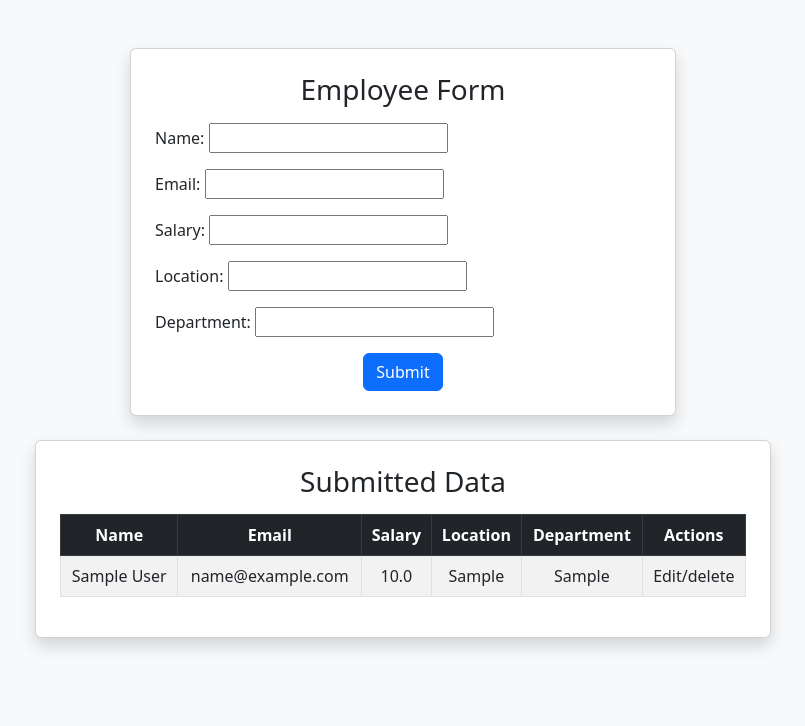
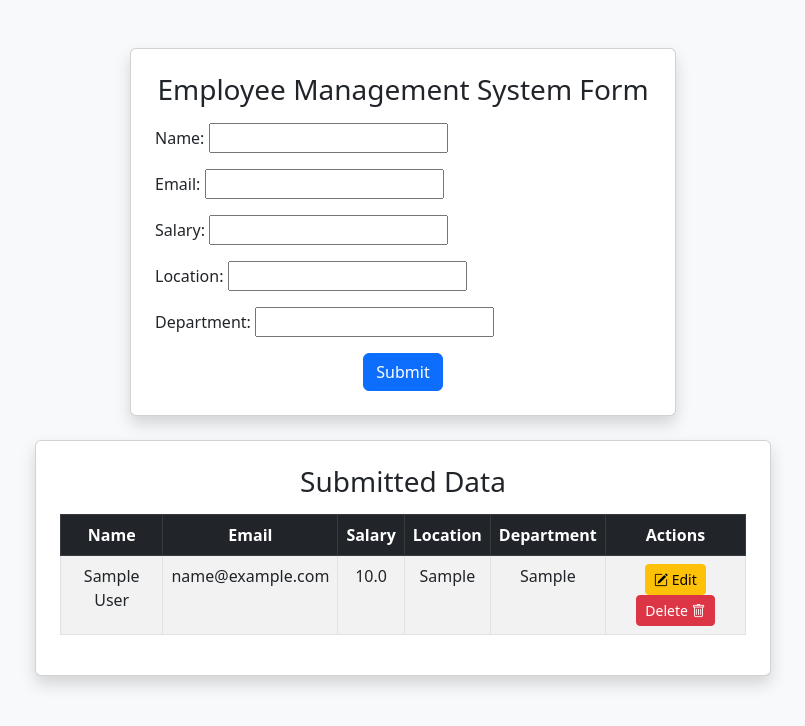
Before and after one commit to LikithAnkam/Django_CRUD_Project, a Django app: page / in a window 1280 px wide. Shown: the part 56-782 px from the top of the page, without its empty margins (237-1042 px from the left). Run offline with Django 3.2, Linux system fonts and the light colour scheme; tables that the repository leaves empty hold one stand-in row (values such as "Sample post").

Commit message:
added update and delete functionality

```diff
--- a/Templates/home.html
+++ b/Templates/home.html
@@ -4,6 +4,8 @@
     <meta charset="UTF-8">
     <meta name="viewport" content="width=device-width, initial-scale=1.0">
     <link href="https://cdn.jsdelivr.net/npm/bootstrap@5.3.0/dist/css/bootstrap.min.css" rel="stylesheet">
+    <link href="https://cdn.jsdelivr.net/npm/bootstrap-icons/font/bootstrap-icons.css" rel="stylesheet">
+
     <title>Home</title>
 </head>
 
@@ -56,7 +58,7 @@
 
             <!-- Form Card -->
             <div class="card shadow p-4 mb-4">
-                <h3 class="text-center mb-3">Employee Form</h3>
+                <h3 class="text-center mb-3">Employee Management System Form</h3>
 
                 <form method="POST">
                     {% csrf_token %}
@@ -98,7 +100,14 @@
                             <td>{{ i.salary }}</td>
                             <td>{{ i.location }}</td>
                             <td>{{ i.department }}</td>
-                            <td>Edit/delete</td>
+                            <td>
+                              <a href="{% url 'edit' i.id %}" class="btn btn-warning btn-sm">
+                                  <i class="bi bi-pencil-square"></i> Edit
+                              </a>
+                              <a href="{% url 'delete' i.id %}" class="btn btn-danger btn-sm">
+                                  Delete <i class="bi bi-trash"></i>
+                              </a>
+                            </td>
                         </tr>
                         {% empty %}
                         <tr>
--- a/crud/urls.py
+++ b/crud/urls.py
@@ -3,4 +3,6 @@ from crud import views
 
 urlpatterns=[
     path("",views.home, name='home'),
+    path("edit/<int:id>/",views.edit, name='edit'),
+    path("delete/<int:id>/",views.delete, name='delete'),
 ]
--- a/crud/views.py
+++ b/crud/views.py
@@ -1,4 +1,4 @@
-from django.shortcuts import render, redirect
+from django.shortcuts import render, redirect, get_object_or_404
 from .form import EmployeesForm
 from .models import Employees
 
@@ -10,7 +10,6 @@ def home(request):
         if form.is_valid():
             form.save()
             form=EmployeesForm()
-
     else:
         form=EmployeesForm()
 
@@ -23,3 +22,30 @@ def home(request):
 
 
     return render(request, "home.html", context)
+
+def edit(request, id):
+    emp=get_object_or_404(Employees, id=id)
+
+    if request.method=='POST':
+        form=EmployeesForm(request.POST, instance=emp)
+        if form.is_valid():
+            form.save()
+
+            return redirect('home')
+    else:
+        form=EmployeesForm(instance=emp)
+
+    data=Employees.objects.all()
+
+    context={
+        'form':form,
+        'data':data
+    }
+
+    return render(request, 'home.html',context)
+
+
+def delete(request, id):
+    emp=get_object_or_404(Employees, id=id)
+    emp.delete()
+    return redirect('home')
```
Also changed, not shown: crud/models.py (line endings or trailing spaces).
